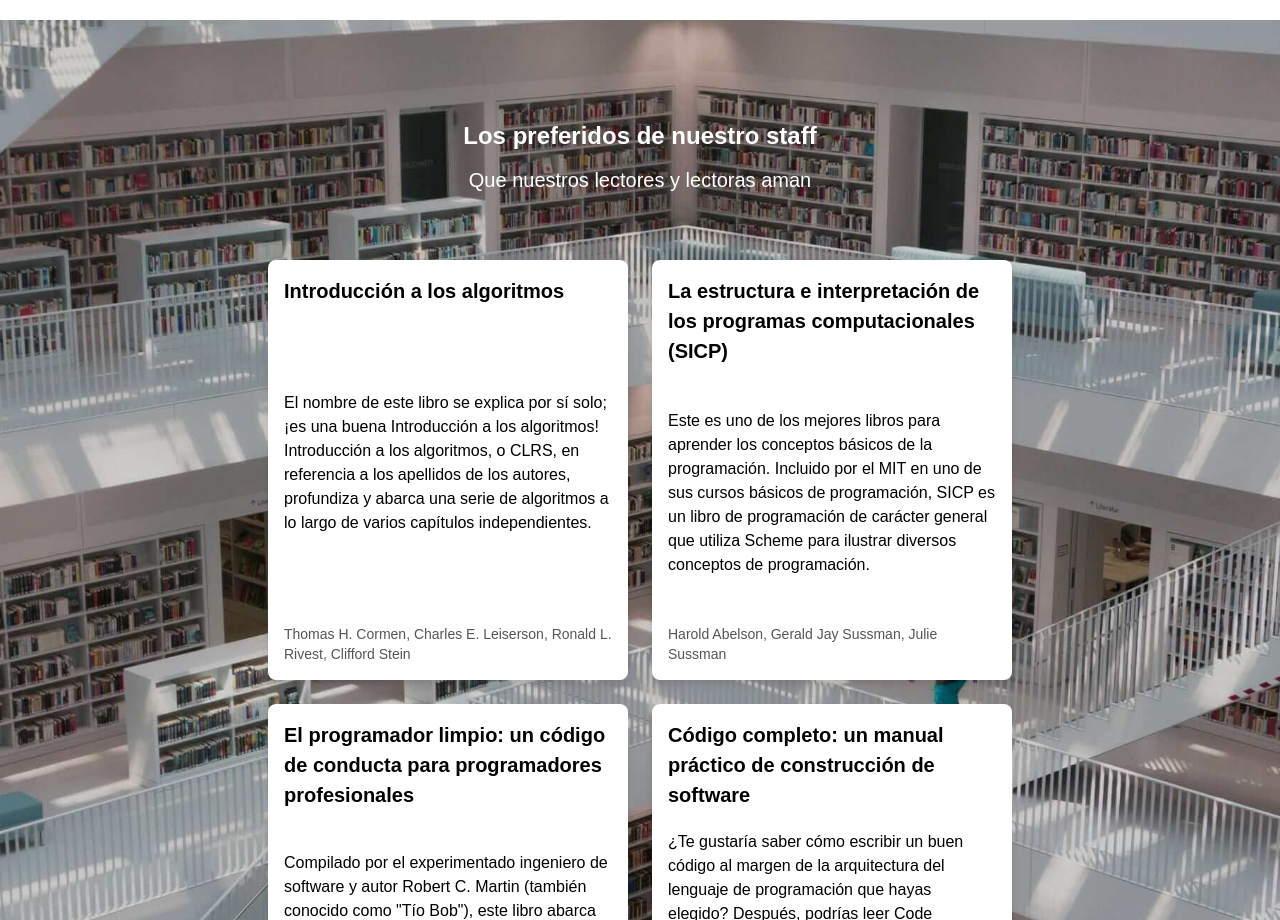
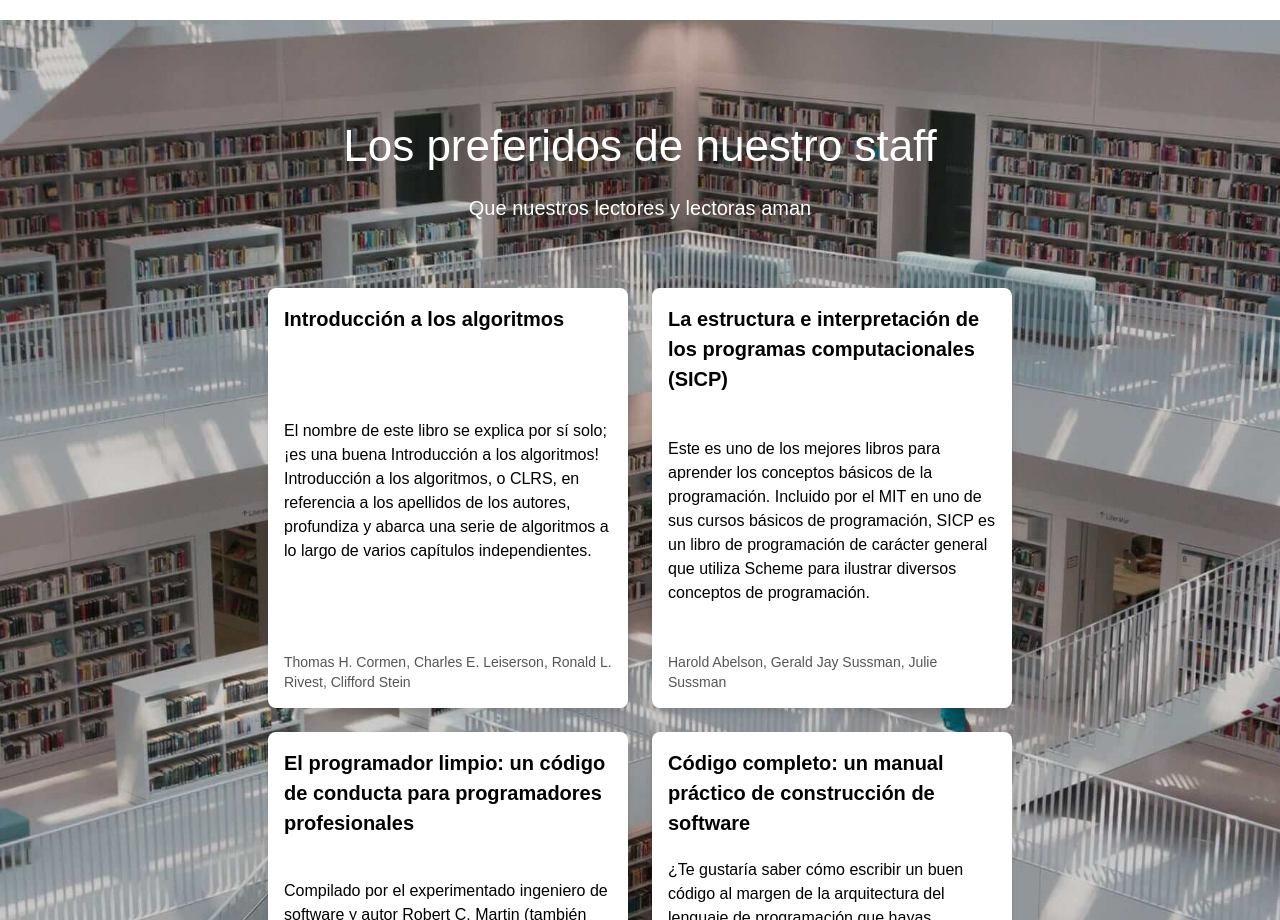
Before and after one commit to cristianpeje96/web_project_library_es, a plain HTML site: page index.html in a window 1280 px wide. Shown: the part 820-1740 px from the top of the page. Drawn offline with Linux system fonts and the light colour scheme.

Commit message:
correcion2

```diff
--- a/styles/style.css
+++ b/styles/style.css
@@ -113,13 +113,10 @@ h1 {
 .staff__title {
   display: flex;
   justify-content: center;
-  font-size: 24px;
-  line-height: 32px;
-  font-weight: 700;
-  margin-top: 0px;
-  margin-right: auto;
-  margin-left: auto;
-  margin-bottom: 16px;
+  font-size: 44px;
+  line-height: 52px;
+  font-weight: 400;
+  margin: 0 0 24px;
   text-align: center;
   color: #fff;
 }
```
